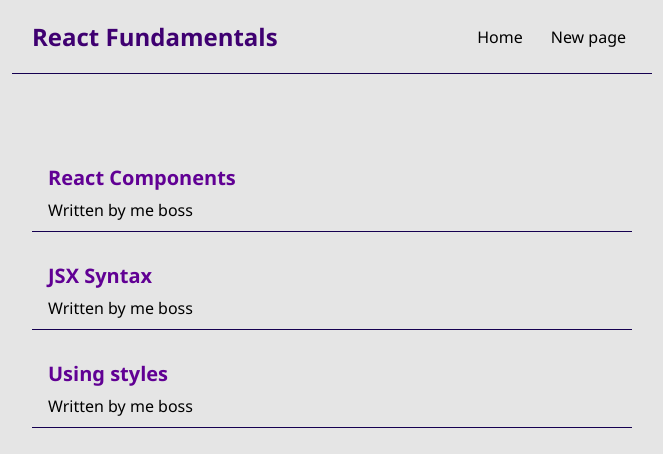
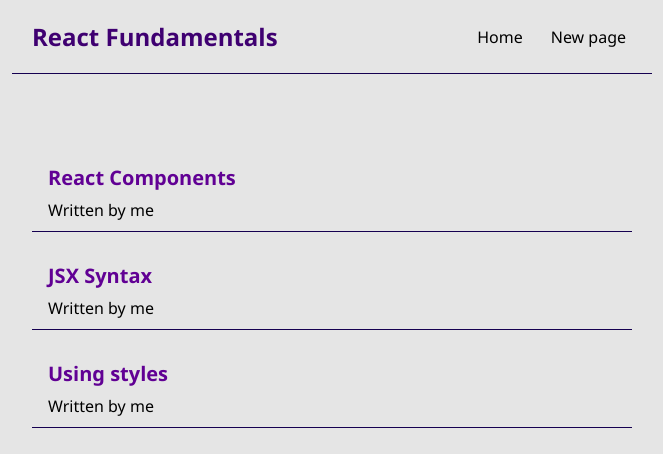
Before and after one commit to Uvacoder/demo-react-fundamentals, a React (Create React App) app: page / in a window 1280 px wide. Shown: the top 454 px of the page, without its empty margins (308-971 px from the left). Built offline with nearby package versions, Linux system fonts and the light colour scheme.

Commit message:
using props

```diff
--- a/src/App.js
+++ b/src/App.js
@@ -3,8 +3,8 @@
 
 function App() {
   // dynamic variables
-  const title = "React dynamic variable";
-  const link = "https://yudaicreator.com";
+  // const title = "React dynamic variable";
+  // const link = "https://yudaicreator.com";
 
   return (
     <div className="App">
--- a/src/Home.js
+++ b/src/Home.js
@@ -1,4 +1,5 @@
 import {useState} from 'react'
+import PageList from './PageList';
 
 const Home = () => {
 
@@ -16,12 +17,9 @@
     // }
     return (
         <div className="home">
-            {pages.map((page) => (
-                <div className="page-prev" key={page.id}>
-                    <h2>{page.title}</h2>
-                    <p>Written by me boss</p>
-                </div>
-            ))}
+            <PageList pages={pages}/>
+
+
             {/* useState practice
             <p>{name}</p>
             <button onClick={handleClick}>Click me</button> */}
--- /dev/null
+++ b/src/PageList.js
@@ -0,0 +1,19 @@
+const PageList = (props) => {
+    const pages = props.pages;
+
+    return (
+        <div className="page-list">
+            {pages.map((page) => (
+                <div className="page-prev" key={page.id}>
+                    <h2>{page.title}</h2>
+                    <p>Written by me</p>
+                </div>
+            ))}
+            {/* useState practice
+            <p>{name}</p>
+            <button onClick={handleClick}>Click me</button> */}
+        </div>
+     );
+}
+
+export default PageList ;
--- a/src/index.css
+++ b/src/index.css
@@ -34,6 +34,7 @@
   margin-left: 16px;
   text-decoration: none;
   padding: 6px;
+  transition: all .2s ease-in-out;
 }
 
 .navbar a:hover{
@@ -52,6 +53,7 @@
   padding: 10px 16px;
   margin: 20px 0;
   border-bottom: 1px solid #150050;
+  transition: all .2s ease-in-out;
 }
 
 .page-prev:hover{
```
